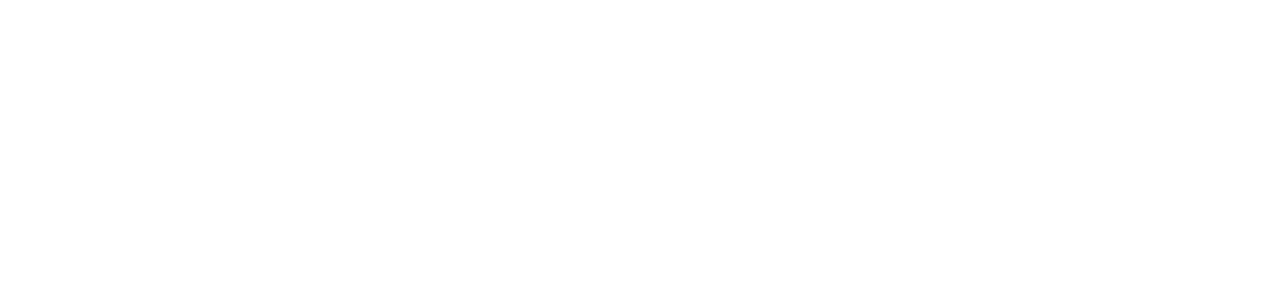
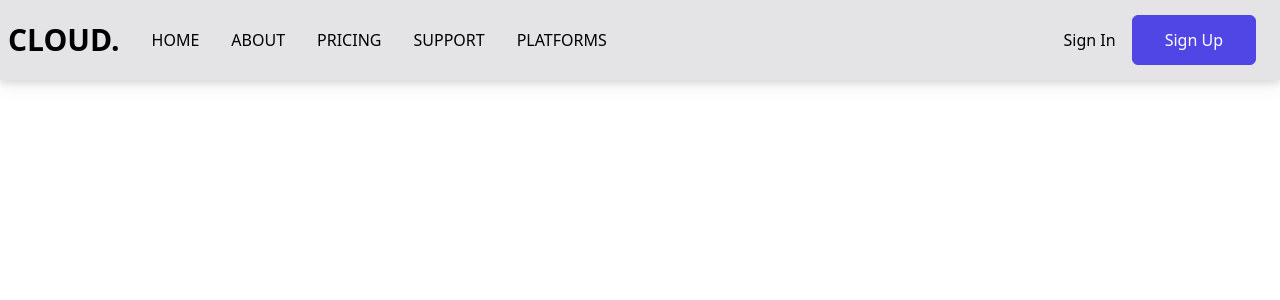
Before and after one commit to PawelDat/Cloud-Website, a React (Create React App) app: page / in a window 1280 px wide. Shown: the top 300 px of the page. Built offline with nearby package versions, Linux system fonts and the light colour scheme.

Commit message:
Completed NavBar

```diff
--- a/src/components/NavBar.js
+++ b/src/components/NavBar.js
@@ -1,11 +1,50 @@
-import React from 'react'
-import {MenuIcon,XIcon} from '@heroicons/react/outline'
+import React,{useState} from "react";
+import { MenuIcon, XIcon } from "@heroicons/react/outline";
 const NavBar = () => {
+
+  const [nav,setNav] = useState(false)
+  const handleChange = () => setNav(!nav)
+
   return (
-    <div>
+    <div className="w-screen h-[5em] z-10 bg-zinc-200 fixed drop-shadow-lg ">
+      <div className="px-2 flex justify-between items-center w-full h-full">
+        <div className="flex items-center">
+          <h1 className="text-3xl font-bold mr-4">CLOUD.</h1>
+          <ul className="hidden md:flex">
+            <li>HOME</li>
+            <li>ABOUT</li>
+            <li>PRICING</li>
+            <li>SUPPORT</li>
+            <li>PLATFORMS</li>
+          </ul>
+        </div>
+        <div className="hidden md:flex pr-4">
+          <button className="border-none bg-transparent text-black mr-4">
+            Sign In
+          </button>
+          <button className="px-8 py-3">Sign Up</button>
+        </div>
+        <div className="md:hidden" onClick={handleChange}>
+          {!nav ?  <MenuIcon className="w-5" /> : <XIcon className="w-5" />}
 
+        </div>
+      </div>
+      <ul className={!nav ? 'hidden' : 'abosolute bg-zinc-200 w-full px-8'}>
+        <li className="border-b-2 border-zinc-300 w-full">HOME</li>
+        <li className="border-b-2 border-zinc-300 w-full">ABOUT</li>
+        <li className="border-b-2 border-zinc-300 w-full">PRICING</li>
+        <li className="border-b-2 border-zinc-300 w-full">SUPPORT</li>
+        <li className="border-b-2 border-zinc-300 w-full">PLATFORMS</li>
+
+        <div className="flex flex-col my-4">
+          <button className="bg-transparent text-indigo-600 mb-4 px-10 py-3">
+            Sign In
+          </button>
+          <button className="px-8 py-3 ">Sign Up</button>
+        </div>
+      </ul>
     </div>
-  )
-}
+  );
+};
 
-export default NavBar
+export default NavBar;
--- a/src/index.css
+++ b/src/index.css
@@ -1,3 +1,13 @@
 @tailwind base;
 @tailwind components;
 @tailwind utilities;
+
+@layer base {
+    li {
+      @apply p-4
+    }
+    button {
+        @apply text-white border bg-indigo-600 border-indigo-600
+        hover:bg-transparent hover:text-indigo-600 rounded-md
+      }
+}
--- a/tailwind.config.js
+++ b/tailwind.config.js
@@ -2,7 +2,22 @@
 module.exports = {
   content: ["./src/**/*.{js,jsx,ts,tsx}",],
   theme: {
-    extend: {},
+    screens: {
+      sm: '640px',
+      // => @media (min-width: 640px) { ... }
+
+      md: '768px',
+      // => @media (min-width: 768px) { ... }
+
+      lg: '1024px',
+      // => @media (min-width: 1024px) { ... }
+
+      xl: '1280px',
+      // => @media (min-width: 1280px) { ... }
+
+      '2xl': '1536px',
+      // => @media (min-width: 1536px) { ... }
+    },
   },
   plugins: [],
 }
```
